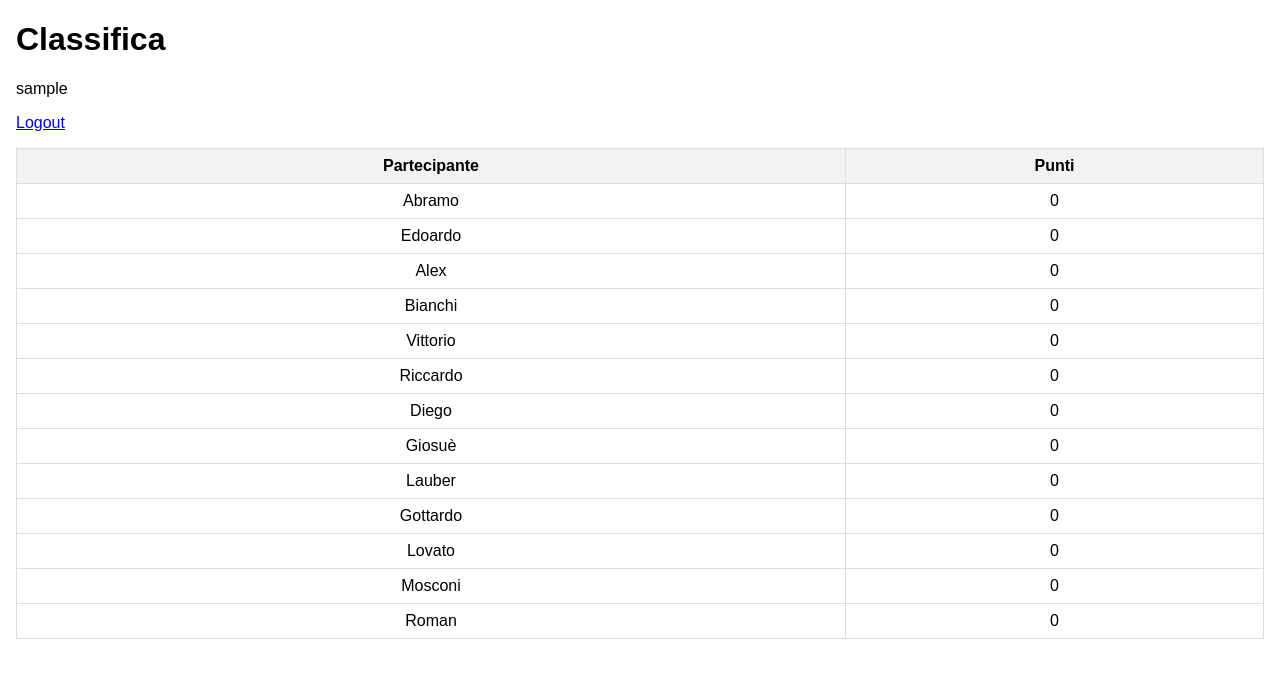
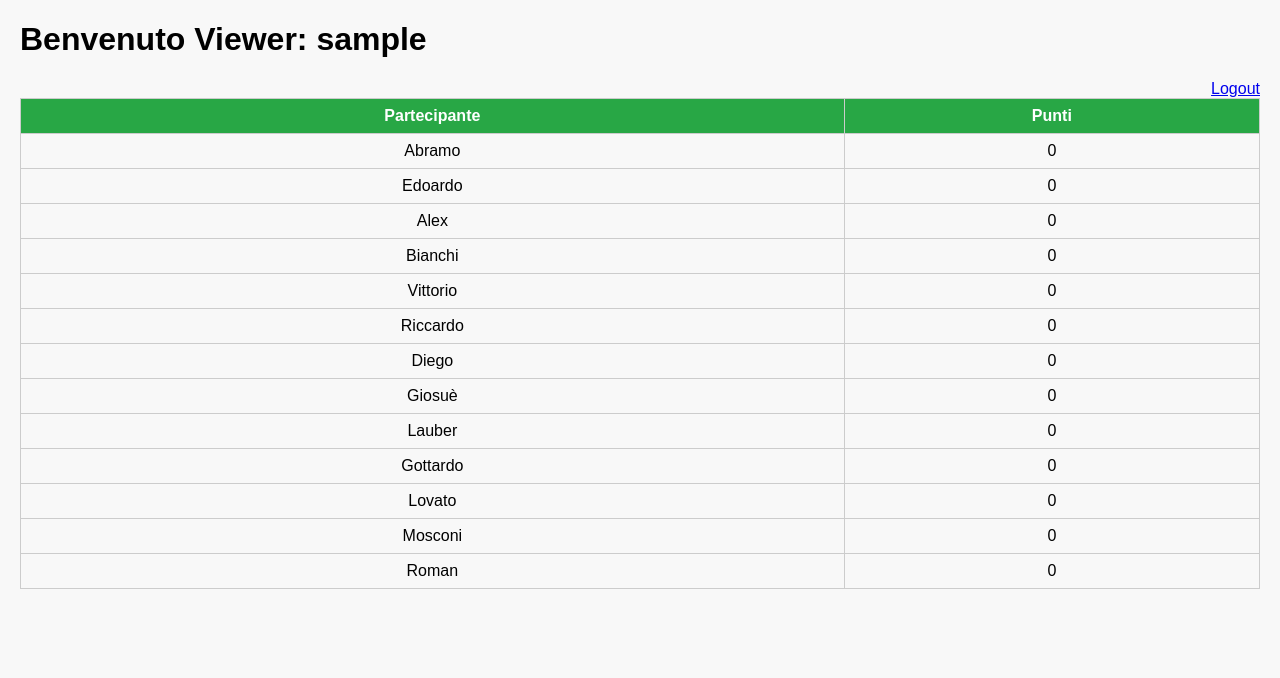
Before and after one commit to abramoibrahim09/sc3, a Flask app: page /viewer in a window 1280 px wide. Shown: the top 678 px of the page. Run offline with Flask 3, Linux system fonts and the light colour scheme; the visitor is signed in with stand-in values (Sample User, id 1).

Commit message:
Update viewer.html

```diff
--- a/templates/viewer.html
+++ b/templates/viewer.html
@@ -1,24 +1,30 @@
-<!doctype html>
+<!DOCTYPE html>
 <html lang="it">
 <head>
-  <meta charset="utf-8">
-  <meta name="viewport" content="width=device-width,initial-scale=1">
-  <title>Classifica</title>
+    <meta charset="UTF-8">
+    <title>Viewer - Scommesse di Classe</title>
     <style>
-    body{font-family:Arial;margin:16px}
-    table{width:100%;border-collapse:collapse}
-    th,td{border:1px solid #ddd;padding:8px;text-align:center}
-    th{background:#f2f2f2}
+        body { font-family: Arial, sans-serif; margin:20px; background:#f8f8f8; }
+        table { border-collapse: collapse; width:100%; margin-top:20px; }
+        th, td { border:1px solid #ccc; padding:8px; text-align:center; }
+        th { background:#28a745; color:white; }
+        .logout { float:right; }
     </style>
 </head>
 <body>
-  <h1>Classifica</h1>
-  <p>{{ user }}</p>
-  <p><a href="{{ url_for('logout') }}">Logout</a></p>
+    <h1>Benvenuto Viewer: {{ user }}</h1>
+    <a class="logout" href="{{ url_for('logout') }}">Logout</a>
+
     <table>
-    <tr><th>Partecipante</th><th>Punti</th></tr>
+        <tr>
+            <th>Partecipante</th>
+            <th>Punti</th>
+        </tr>
         {% for p, info in data.items() %}
-      <tr><td>{{ p }}</td><td>{{ info.punti }}</td></tr>
+        <tr>
+            <td>{{ p }}</td>
+            <td>{{ info.punti }}</td>
+        </tr>
         {% endfor %}
     </table>
 </body>
```
Lines whose indentation alone changed are shown as unchanged.
